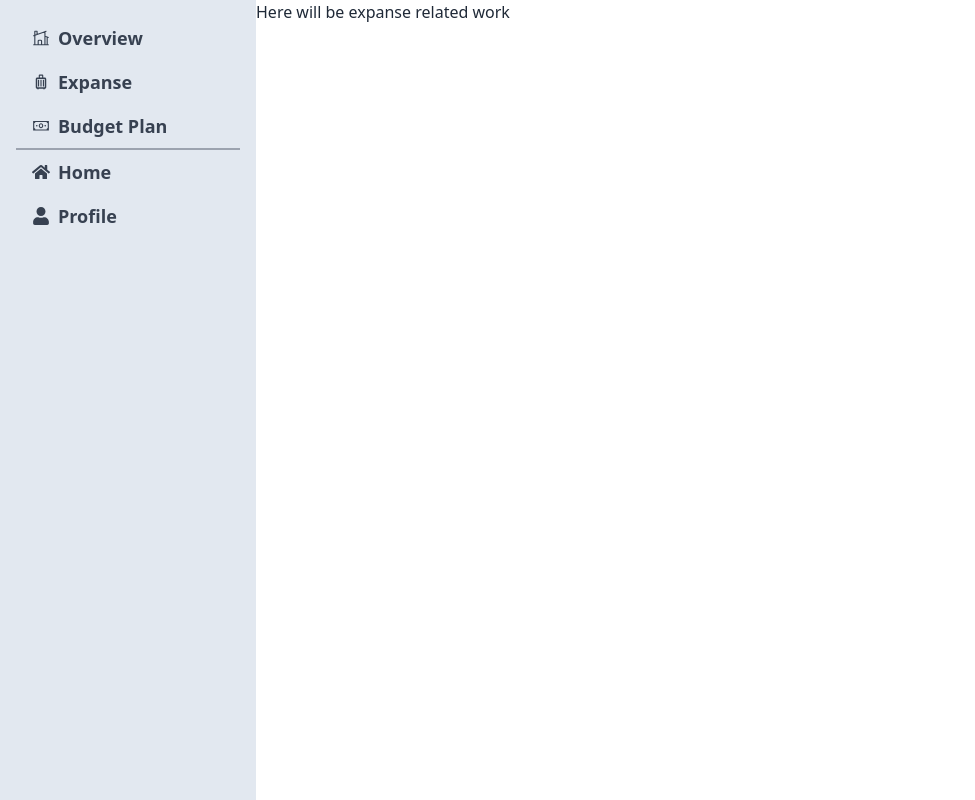
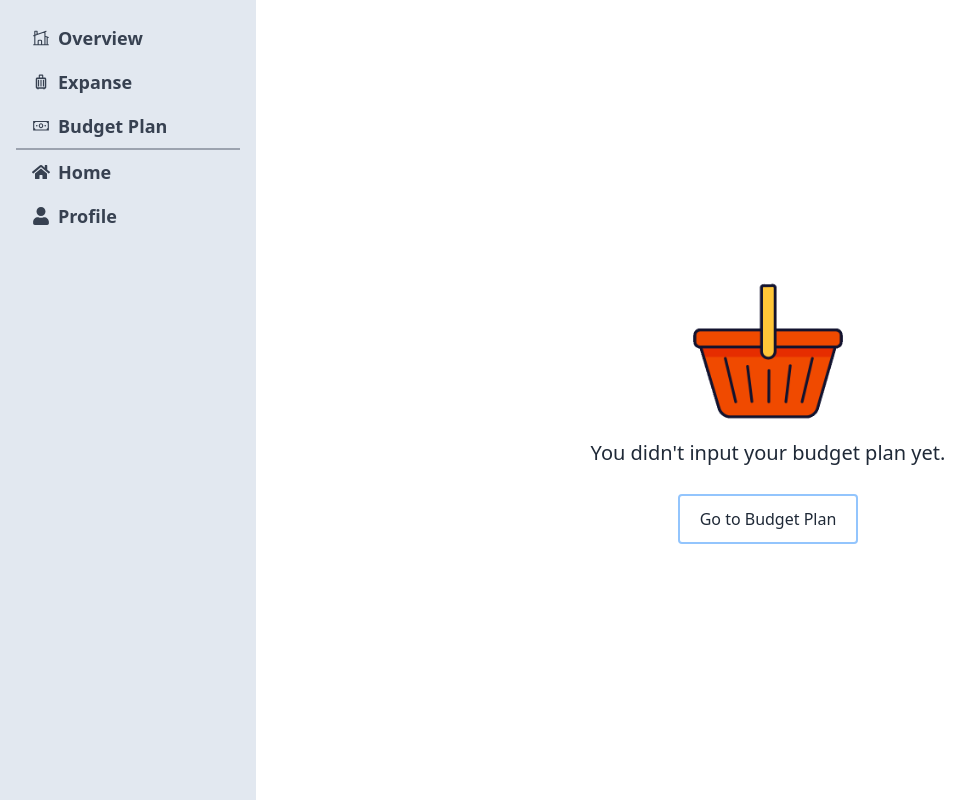
Before and after one commit to mehedishopnil/Bhromonkari, a React (Vite) app: page /dashboard/expanse in a window 1280 px wide. Shown: the whole page, without its empty margins (0-975 px from the left). Built offline with nearby package versions, Linux system fonts and the light colour scheme; no server answers.

Commit message:
new update for small works

```diff
--- a/src/Page/Expanse/Expanse.jsx
+++ b/src/Page/Expanse/Expanse.jsx
@@ -1,11 +1,33 @@
-import React from 'react';
+import  { useContext } from 'react';
+import { AuthContext } from "../../providers/AuthProviders";
+import EmptyData from '../../components/EmptyData';
+import { Link } from 'react-router-dom';
 
 const Expanse = () => {
+    const { spendingData } = useContext(AuthContext);
+
+
+        // Handle the case when budgetData is null
+  if (!spendingData) {
     return (
-        <div>
-            <h2>Here will be expanse related work</h2>
+      <div className="flex flex-col justify-center items-center h-screen">
+        <EmptyData/>
+        <div className="text-center">
+          <h2 className="text-xl mb-10">You didn't input your budget plan yet.</h2>
+          <Link to="../budget-plan" className=" border-2 border-blue-300 rounded px-5 py-3 hover:bg-blue-300 ">
+            Go to Budget Plan
+          </Link>
         </div>
+      </div>
     );
-};
+  }
+
+        return (
+            <div>
+                <h2>Here will be expanse related work</h2>
+                {/* Render your expanse related data here */}
+            </div>
+        );
+    };
 
 export default Expanse;
--- a/src/Page/Overview/Overview.jsx
+++ b/src/Page/Overview/Overview.jsx
@@ -3,8 +3,8 @@ import { AuthContext } from "../../providers/AuthProviders";
 import { PieChart, Pie, Cell, ResponsiveContainer } from "recharts";
 import { Link } from "react-router-dom";
 import { FaBeerMugEmpty } from "react-icons/fa6";
-import emptyBucket from "../../../public/wired-lineal-139-basket.gif"
 import Loading from "../../components/Loading";
+import EmptyData from "../../components/EmptyData";
 
 const Overview = () => {
   const { user, budgetData } = useContext(AuthContext);
@@ -18,7 +18,7 @@ const Overview = () => {
   if (!budgetData) {
     return (
       <div className="flex flex-col justify-center items-center h-screen">
-        <img className="w-1/6" src={emptyBucket} alt="" />
+        <EmptyData/>
         <div className="text-center">
           <h2 className="text-xl mb-10">You didn't input your budget plan yet.</h2>
           <Link to="../budget-plan" className=" border-2 border-blue-300 rounded px-5 py-3 hover:bg-blue-300 ">
--- /dev/null
+++ b/src/components/EmptyData.jsx
@@ -0,0 +1,11 @@
+import emptyBucket from "../../public/wired-lineal-139-basket.gif"
+
+const EmptyData = () => {
+     return (
+          <div className="w-1/6">
+               <img src={emptyBucket} alt="" />
+          </div>
+     );
+};
+
+export default EmptyData;
```
